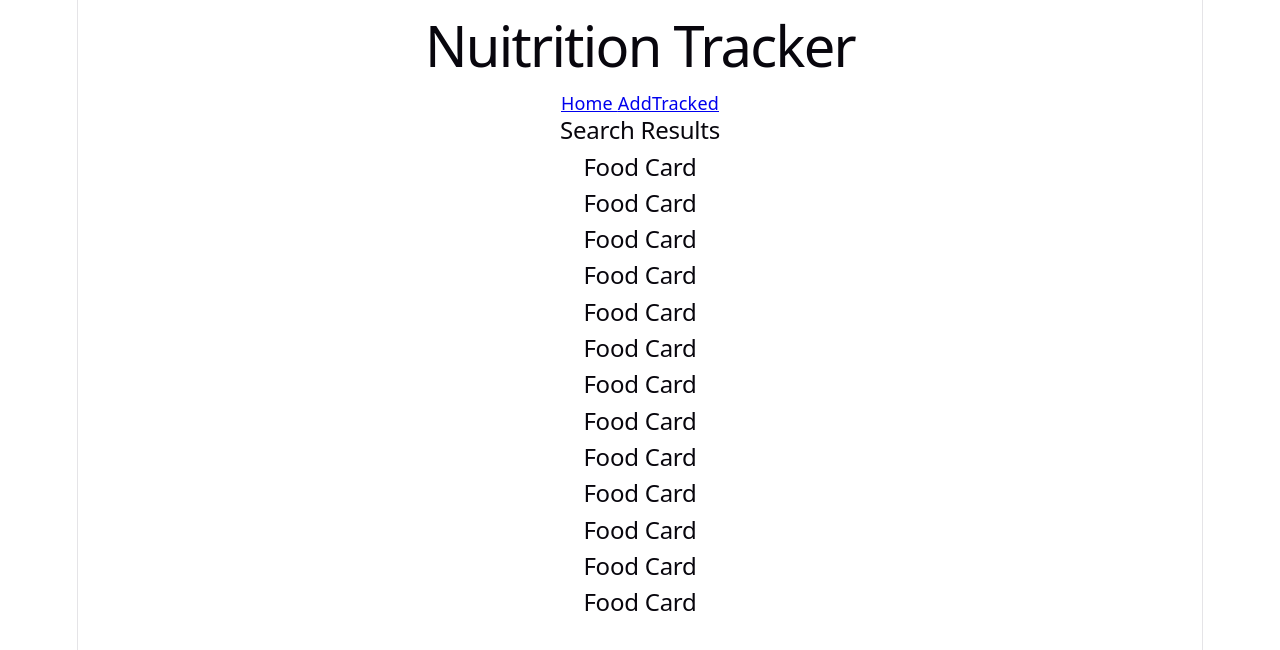
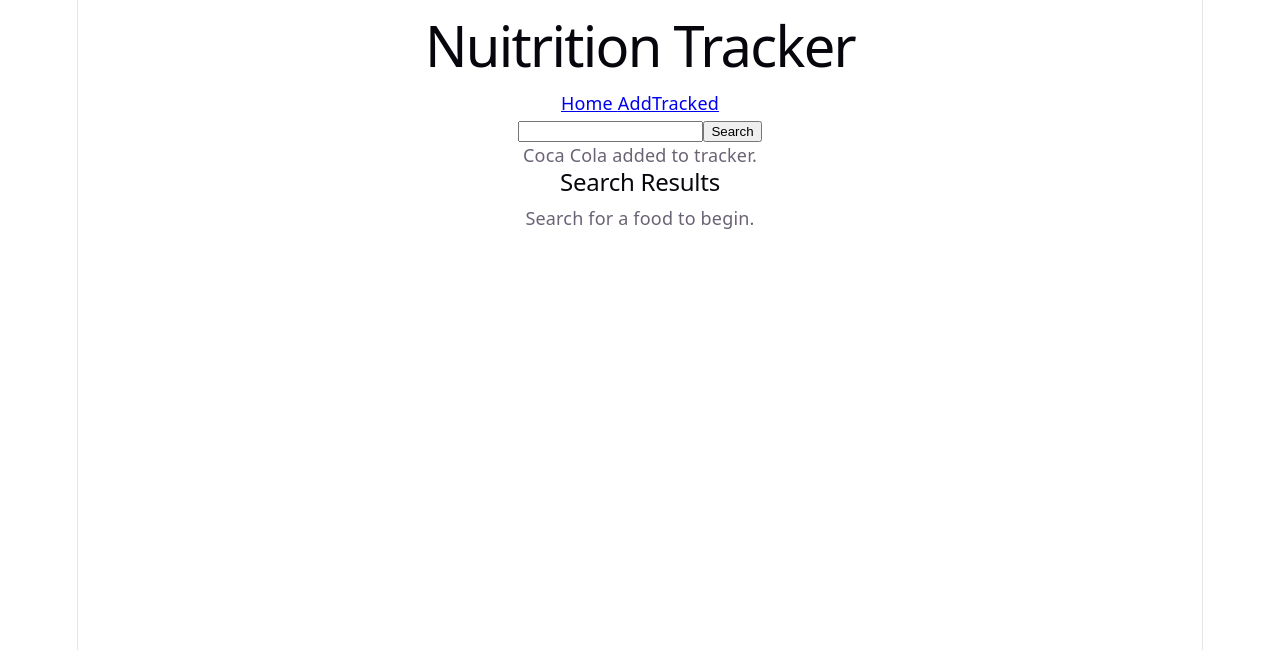
Before and after one commit to HK416N/Nutrition-Tracker, a React (Vite) app: page /add in a window 1280 px wide. Shown: the top 650 px of the page. Built offline with nearby package versions, Linux system fonts and the light colour scheme.

Commit message:
refactor: move search component into its own component as originally intended -  wip

```diff
--- a/src/components/FoodCard.jsx
+++ b/src/components/FoodCard.jsx
@@ -1,9 +1,39 @@
-const FoodCard = () => {
+const FoodCard = ({ item, onAdd }) => {
+
+    const name = item.product_name ?? "Name Unavailable";
+    const image = item.image_url ?? "Image Unavaialble";
+    const calories = item.nutriments?.["energy-kcal_serving"] ?? "Unavailable"; //the app crashes cause one of the energy-kcal_serving is undefined. To avoid this, use optional chaining
+    const carbs = item.nutriments?.["carbohydrates_serving"] ?? "Unavailable"; // || returns unavailable if the value is set to 0, use nullish coalescing ?? which only triggers if value is null or undefined
+    const protein = item.nutriments?.["proteins_serving"] ?? "Unavailable";
+    const fat = item.nutriments?.["fat_serving"] ?? "Unavailable";
+
+
     return (
         <div>
-            <h2>Food Card</h2>
+            <h3>{name}</h3>
+            <img src={image} alt={`An image of ${name}`} />
+            <div>
+                <div>
+                    <strong>Calories: {calories} </strong>
+                </div>
+                <div>
+                    <strong>Carbs: {carbs} </strong>
+                </div>
+                <div>
+                    <strong>Protein: {protein} </strong>
+                </div>
+                <div>
+                    <strong>Fat: {fat} </strong>
+                </div>
+            </div>
+
+            {/* lift state for parent to display name in the last added message*/}
+            <button onClick={() => onAdd(name)}>
+                Add
+            </button>
         </div>
-        )
+    )
 }
+//remember to fix button
 
 export default FoodCard;
--- a/src/components/FoodSearch.jsx
+++ b/src/components/FoodSearch.jsx
@@ -1,16 +1,41 @@
+import { useState } from "react";
+import { getFoodSearch } from "../services/foodService";
+
 const FoodSearch = () => {
-    const [ food , setFood ] = useState("");
+    const [query, setQuery] = useState("");
 
-    const handleChange = (event) => {
-        setFood(event.target.value);
-        console.log(food);
+    // const [food, setFood] = useState("");
+
+    // const handleChange = (event) => {
+    //     setFood(event.target.value);
+    //     console.log(food);
+    // }
+
+    // return (
+    //     <label>
+    //         <input type="text" value={food} onChange={handleChange}></input>
+    //     </label>
+    // )
+
+    const handleSubmit = async (event) => {
+        event.preventDefault();
+        const data = await getFoodSearch(query);
+
+        console.log("Submit Query") //!REMEMBER TO REMOVE
+
+        // setFoods(data);
     }
+    return(
+    <form onSubmit={handleSubmit}>
+        <input type="text"
+            value={query}
+            onChange={(event) => setQuery(event.target.value)
+            }>
+        </input>
+        <button type="submit">Search</button>
+    </form>
+    )
 
-    return (
-        <label>
-            <input type="text" value={ food } onChange={handleChange}></input>
-        </label>
-    )
 }
 
 export default FoodSearch;
--- a/src/pages/AddPage.jsx
+++ b/src/pages/AddPage.jsx
@@ -1,28 +1,64 @@
 import { useEffect, useState } from "react";
 import { getFoodSearch } from "../services/foodService";
 import FoodCard from "../components/FoodCard";
+import FoodSearch from "../components/FoodSearch";
 
 
 const AddPage = () => {
+    // const [query, setQuery] = useState("");
     const [foods, setFoods] = useState([]);
 
-    useEffect(() => {
-        const getFood = async () => {
-            const data = await getFoodSearch("coca cola");
+    // const handleSubmit = async (event) => {
+    //     event.preventDefault();
+    //     const data = await getFoodSearch(query);
 
-            console.log("Is Data an Array?", Array.isArray(data));
-            setFoods(data);
-        };
-        getFood();
-    }, []);
+    //     console.log("Submit Query") //!REMEMBER TO REMOVE
+
+    //     setFoods(data);
+    // }
+
+    //! useEffect from the pets exercise does not work for me.
+    //! It will only work if i want the app to load with a fully populated list.
+    // useEffect(() => {
+    //     const getFood = async () => {
+    //         const data = await getFoodSearch(query);
+
+    //         console.log("Is Data an Array?", Array.isArray(data)); //!REMEMBER TO REMOVE
+    //         setFoods(data);
+
+    //     };
+    //     getFood();
+    // }, []);
 
     return (
         <div>
+
+            {/* <form onSubmit={handleSubmit}>
+                <input type="text"
+                    value={query}
+                    onChange={(event) => setQuery(event.target.value)
+                    }>
+                </input>
+                <button type="submit">Search</button>
+            </form> */}
+
+            <FoodSearch />
+
+            {/* to do: last added message */}
+            <p>Coca Cola added to tracker.</p>
+
             <h2>Search Results</h2>
             <div className="food-list">
-                {foods?.map((food) => (
-                    <FoodCard key={food._id} item={food} />
-                ))}
+                {/* Ternary Operator: checks if foods array has items. If there are items, foods.map to render food cards,
+                 if not print a message to prompt user to search to begin adding */}
+                {
+                    foods.length > 0 ? (foods.map((food) => (
+                        <FoodCard key={food._id} item={food} />))
+                    ) : (
+                        <p>Search for a food to begin.</p>
+                    )
+                    //! to do: figure out how to handle no results if user searches for an item that's non-exsistent in the API
+                }
             </div>
         </div>
     )
--- a/src/services/foodService.js
+++ b/src/services/foodService.js
@@ -1,9 +1,24 @@
 import exampleData from "../exampleData";
 
 //? Food Search
-export const getFoodSearch =async (query) => { //remember to add await
-    // if(!exampleData || !exampleData.products){
-    //     return[];
-    // }
+export const getFoodSearch = async (query) => { //remember to add await
+
     return exampleData.products; //pass exammple data from exampleData.js to FoodCard for testing
 }
+
+
+//https://developer.mozilla.org/en-US/docs/Web/API/Fetch_API/Using_Fetch
+async function getData() {
+  const url = "https://example.org/products.json";
+  try {
+    const response = await fetch(url);
+    if (!response.ok) {
+      throw new Error(`Response status: ${response.status}`);
+    }
+
+    const result = await response.json();
+    console.log(result);
+  } catch (error) {
+    console.error(error.message);
+  }
+}
```
